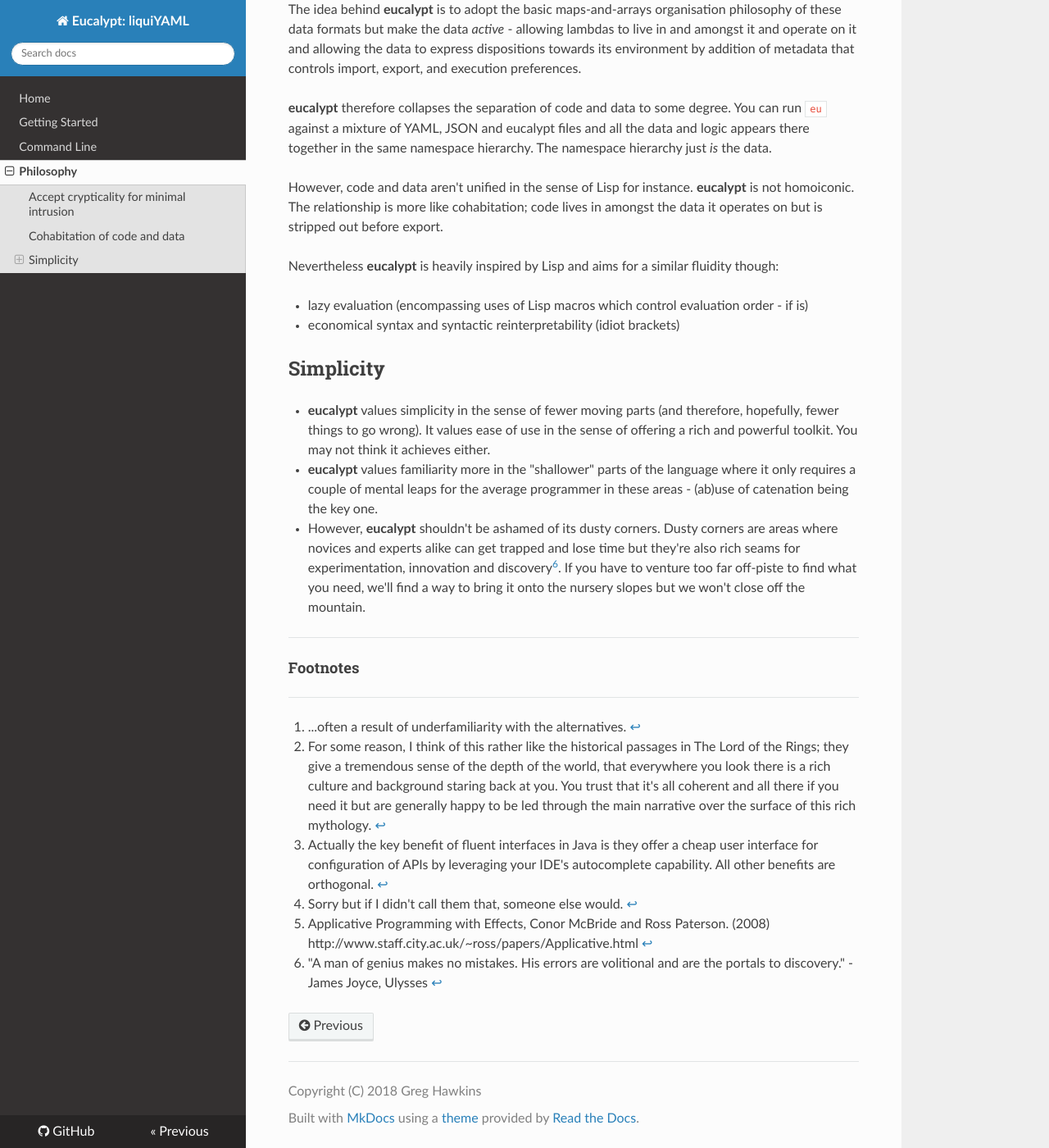
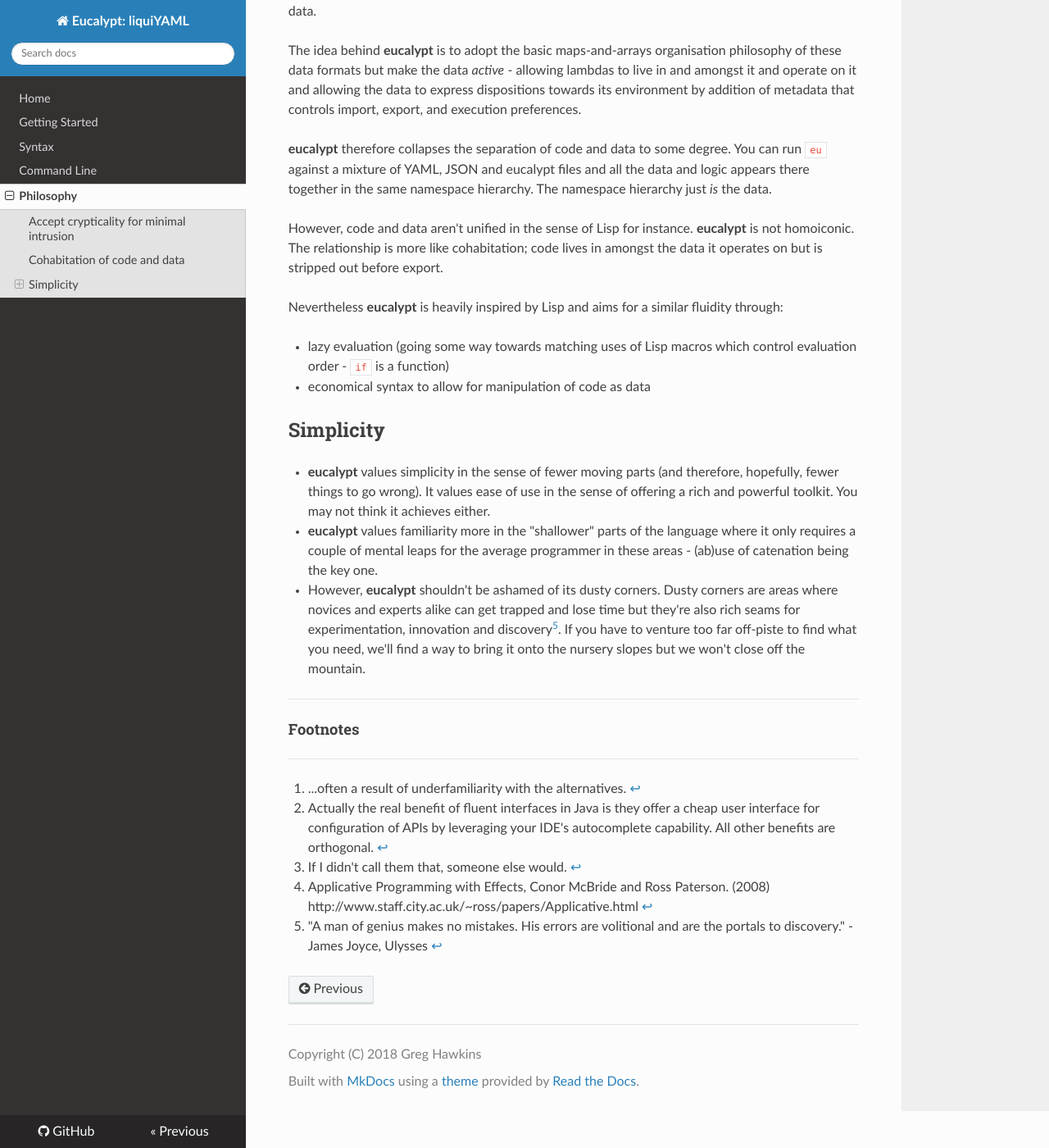
Before and after one commit to curvelogic/eucalypt.old, an MkDocs documentation site: the page built from docs/philosophy-lang.md, in a window 1280 px wide and 1400 px high, scrolled down 1814 px. Shown: the whole window at 82% size. Built offline with MkDocs 1.6.1, drawn with Linux system fonts in a browser that asks for light colours; nearby versions of some CDN libraries; old or Windows-style settings are respelled for this version of MkDocs; some of the changed text lies outside the part shown.

Commit message:
Added syntax doc

```diff
--- a/docs/philosophy-lang.md
+++ b/docs/philosophy-lang.md
@@ -110,11 +111,11 @@
 stripped out before export.
 
 Nevertheless **eucalypt** is heavily inspired by Lisp and aims for a
-similar fluidity though:
+similar fluidity through:
 
-- lazy evaluation (encompassing uses of Lisp macros which control
-  evaluation order - if is)
-- economical syntax and syntactic reinterpretability (idiot brackets)
+- lazy evaluation (going some way towards matching uses of Lisp macros
+  which control evaluation order - `if` is a function)
+- economical syntax to allow for manipulation of code as data
 
 ## Simplicity
 
@@ -131,7 +132,7 @@
 - However, **eucalypt** shouldn't be ashamed of its dusty corners. Dusty
   corners are areas where novices and experts alike can get trapped
   and lose time but they're also rich seams for experimentation,
-  innovation and discovery[^6]. If you have to venture too far
+  innovation and discovery[^5]. If you have to venture too far
   off-piste to find what you need, we'll find a way to bring it onto
   the nursery slopes but we won't close off the mountain.
 
@@ -142,24 +143,16 @@
 
 [^1]: ...often a result of underfamiliarity with the alternatives.
 
-[^2]: For some reason, I think of this rather like the historical
-	passages in The Lord of the Rings; they give a tremendous sense of
-	the depth of the world, that everywhere you look there is a rich
-	culture and background staring back at you. You trust that it's
-	all coherent and all there if you need it but are generally happy
-	to be led through the main narrative over the surface of this rich
-	mythology.
-
-[^3]: Actually the key benefit of fluent interfaces in Java is they
+[^2]: Actually the real benefit of fluent interfaces in Java is they
 	offer a cheap user interface for configuration of APIs by
 	leveraging your IDE's autocomplete capability. All other benefits
 	are orthogonal.
 
-[^4]: Sorry but if I didn't call them that, someone else would.
+[^3]: If I didn't call them that, someone else would.
 
-[^5]: Applicative Programming with Effects, Conor McBride and Ross
+[^4]: Applicative Programming with Effects, Conor McBride and Ross
 	Paterson. (2008)
 	http://www.staff.city.ac.uk/~ross/papers/Applicative.html
 
-[^6]: "A man of genius makes no mistakes. His errors are volitional
+[^5]: "A man of genius makes no mistakes. His errors are volitional
 	and are the portals to discovery." - James Joyce, Ulysses
--- a/mkdocs.yml
+++ b/mkdocs.yml
@@ -5,6 +5,7 @@
 pages:
 - Home: index.md
 - Getting Started: getting-started.md
+- Syntax: syntax.md
 - Command Line: command-line.md
 - Philosophy: philosophy-lang.md
 markdown_extensions:
```
Also changed, not shown: other parts of docs/philosophy-lang.md (+8 -7 lines), docs/syntax.md (added, +338 -0 lines).
